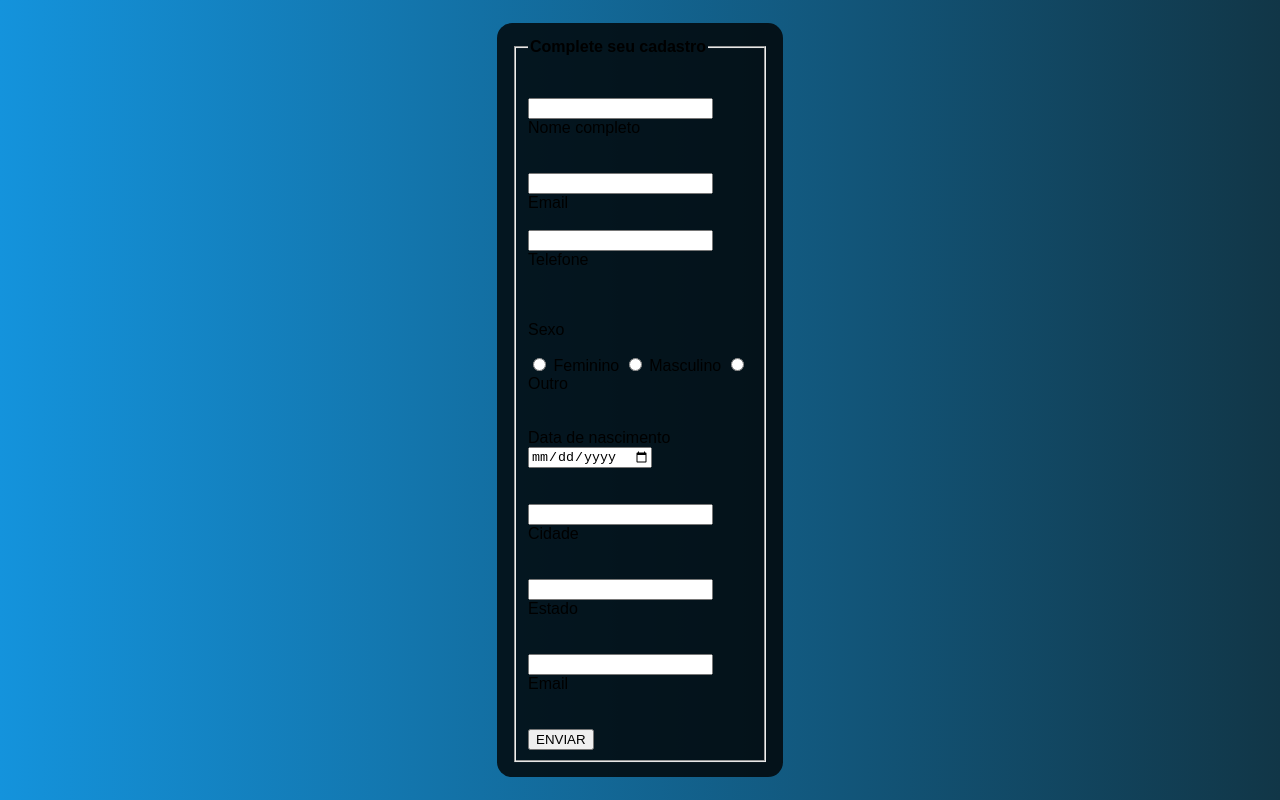
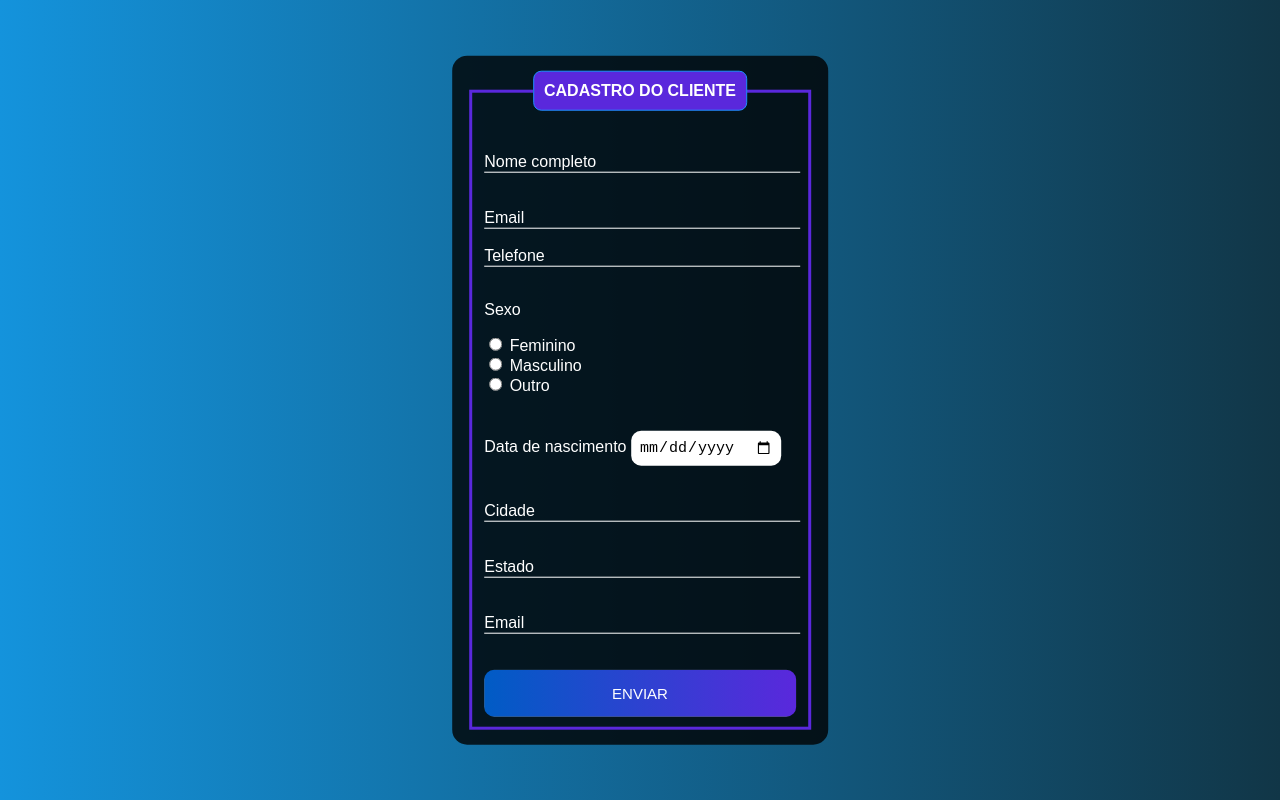
Before and after one commit to HenryDosAnjos/formulariodecadastro, a plain HTML site: page index.html in a window 1280 px wide. Drawn offline with Linux system fonts and the light colour scheme.

Commit message:
form 1 pronto

```diff
--- a/index.html
+++ b/index.html
@@ -7,6 +7,7 @@
         body{
             font-family: Arial, Helvetica, sans-serif;
             background-image:linear-gradient(to right, rgb(20, 147, 220), rgb(17, 54, 71));
+        }
         .box{
             position: absolute;
             top :50%;
@@ -15,10 +16,73 @@
             background-color: rgba(0, 0, 0, 0.8);
             padding: 15px;
             border-radius: 15px;
-                width: 20%;
+            width: 27%;
+            color: white;
+        }
+        fieldset{
+            border:3px solid rgb(90, 40, 220);
+        }
+        legend{
+            border: 1px solid dodgerblue ;
+            padding: 10px;
+            text-align: center;
+            background-color: rgb(90, 40, 220);
+            border-radius: 8px;
+        }
+        .inputbox{
+            position: relative;
+        }
+        .inputuser{
+            background: none;
+            border: none;
+            border-bottom: 1px solid white ;
+            outline: none;
+            color: white;
+            font-size: 15px;
+            width: 100%;
+            letter-spacing:2px ;
+            cursor: pointer;
+        }
+        .label_input{
+            position: absolute;
+            top: 0px;
+            left: 0px;
+            pointer-events: none;
+            transition: .5s ;
+        }
+        .inputuser:focus ~ .label_input,
+        .inputuser:valid ~ .label_input {
+            top: -20px;
+            font-size: 12px;
+            color: dodgerblue;
+        }
+        #data_nascimento{
+            border: none;
+            padding: 8px;
+            border-radius: 10px;
+            outline: none;
+            font-size: 15px;
+            cursor: pointer;
+        }
+        #submit{
+            background-image: linear-gradient(to right, rgb(0,92,197), rgb(90, 40, 220));
+            width: 100%;
+            border: none;
+            padding: 15px;
+            color: white;
+            font-size: 15px;
+            cursor: pointer;
+            border-radius: 10px;
+        }
+        #submit:hover{
+            background-image: linear-gradient(to right, rgb(90, 40, 220), rgb(0,92,197));
+            width: 101%;
+            padding: 18px;
+            transition: 0.7s;
 
         }
-        }
+
+
     </style>
     <title>Document</title>
 </head>
@@ -26,54 +90,56 @@
     <div class="box">
         <form action="">
             <fieldset>
-                <legend><b>Complete seu cadastro</b></legend>
+                <legend><b>CADASTRO DO CLIENTE</b></legend>
                 <br><br>
                 <div class="inputbox">
                     <input type="text" name="nome" id="nome" class="inputuser" required>
-                    <label for="nome">Nome completo</label>
+                    <label for="nome" class="label_input">Nome completo</label>
                 </div>
                 <br><br>
 
                 <div class="inputbox">
                     <input type="email" name="email" id="email" class="inputuser" required>
-                    <label for="email">Email</label>
+                    <label for="email" class="label_input">Email</label>
                 </div>
                 <br>
 
                 <div class="inputbox">
                     <input type="tel" name="telefone" id="telefone" class="inputuser" required>
-                    <label for="nome">Telefone</label>
+                    <label for="nome" class="label_input">Telefone</label>
                 </div>
-                <br><br>
+                <br>
 
                 <p>Sexo</p>
                 <input type="radio" id="feminino" name="genero" value="feminino" required >
                 <label for="feminino">Feminino</label>
+                <br>
                 <input type="radio" id="Masculino" name="Masculino" value="Masculino" required >
                 <label for="masculino">Masculino</label>
+                <br>
                 <input type="radio" id="Outros" name="Outros" value="Outros" required >
                 <label for="Outro">Outro</label><br>
                 <br><br>
 
-                <div class="inputbox">
-                    <label for="nome">Data de nascimento</label>
-                    <input type="date" name="data_nascimento" id="data_nascimento" class="inputuser" required>
+                <div>
+                    <label for="data_nascimento">Data de nascimento</label>
+                    <input type="date" name="data_nascimento" id="data_nascimento"  required>
                 </div>
                     <br><br>
 
                 <div class="inputbox">
                     <input type="text" name="Cidade" id="Cidade" class="inputuser" required>
-                    <label for="Cidade">Cidade</label>
+                    <label for="Cidade" class="label_input">Cidade</label>
+                    <br><br>
                 </div>
-                <br><br>
                 <div class="inputbox">
                     <input type="text" name="Estado" id="Estado" class="inputuser" required>
-                    <label for="Estado">Estado</label>
+                    <label for="Estado" class="label_input">Estado</label>
                 </div>
                 <br><br>
                 <div class="inputbox">
                     <input type="text" name="endereço" id="endereço" class="inputuser" required>
-                    <label for="endereço">Email</label>
+                    <label for="endereço" class="label_input">Email</label>
                 </div>
                 <br><br>
                 <input type="submit" name="submit" id="submit" value="ENVIAR">
```
Lines whose indentation alone changed are shown as unchanged.
